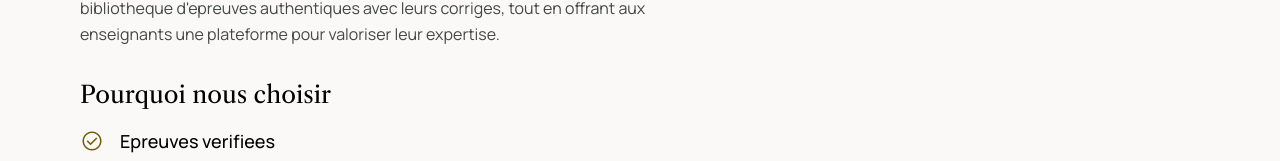
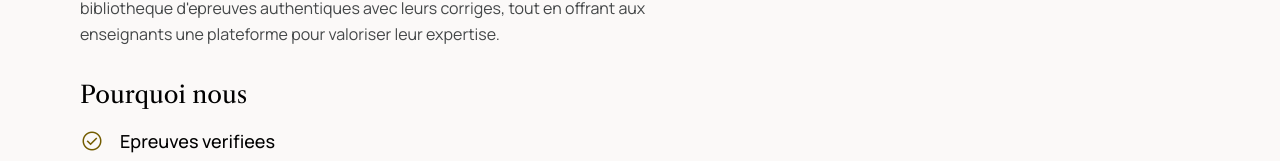
Before and after one commit to WILLIAM695672804/exam-marketplace, a Next.js app: page /a-propos in a window 1280 px wide. Shown: the part 393-554 px from the top of the page. Built offline with nearby package versions, Linux system fonts and the light colour scheme; no server answers.

Commit message:
Test du pipeline CI/CD 3

```diff
--- a/src/app/(public)/a-propos/page.tsx
+++ b/src/app/(public)/a-propos/page.tsx
@@ -17,7 +17,7 @@ export default function AProposPage() {
             </div>
 
             <div>
-              <h2 className="font-headline-sm text-primary mb-4">Pourquoi nous choisir</h2>
+              <h2 className="font-headline-sm text-primary mb-4">Pourquoi nous</h2>
               <ul className="space-y-4">
                 {[
                   {
```
